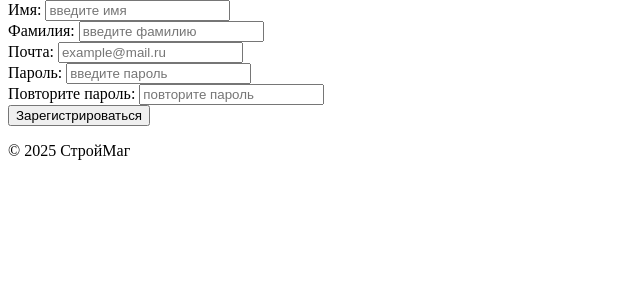
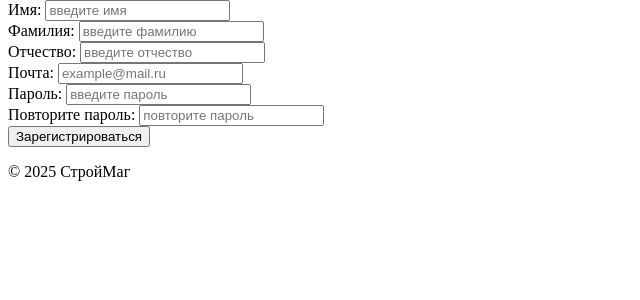
Before and after one commit to darya-sheb/OnlineBuildingMaterialsStore, a Python web app: template web/templates/auth/register.html in a window 1280 px wide. Shown: the part 98-398 px from the top of the page, without its empty margins (0-640 px from the left). Run offline with Jinja, Linux system fonts and the light colour scheme; the template is opened without the code that fills it, so the values that code supplies are empty.

Commit message:
fix register (block 2)

```diff
--- a/web/templates/auth/register.html
+++ b/web/templates/auth/register.html
@@ -26,6 +26,10 @@
                 <input type="text" placeholder="введите фамилию">
             </div>
             <div class="поле">
+                <label>Отчество:</label>
+                <input type="text" placeholder="введите отчество">
+            </div>
+            <div class="поле">
                 <label>Почта:</label>
                 <input type="email" placeholder="example@mail.ru">
             </div>
```
